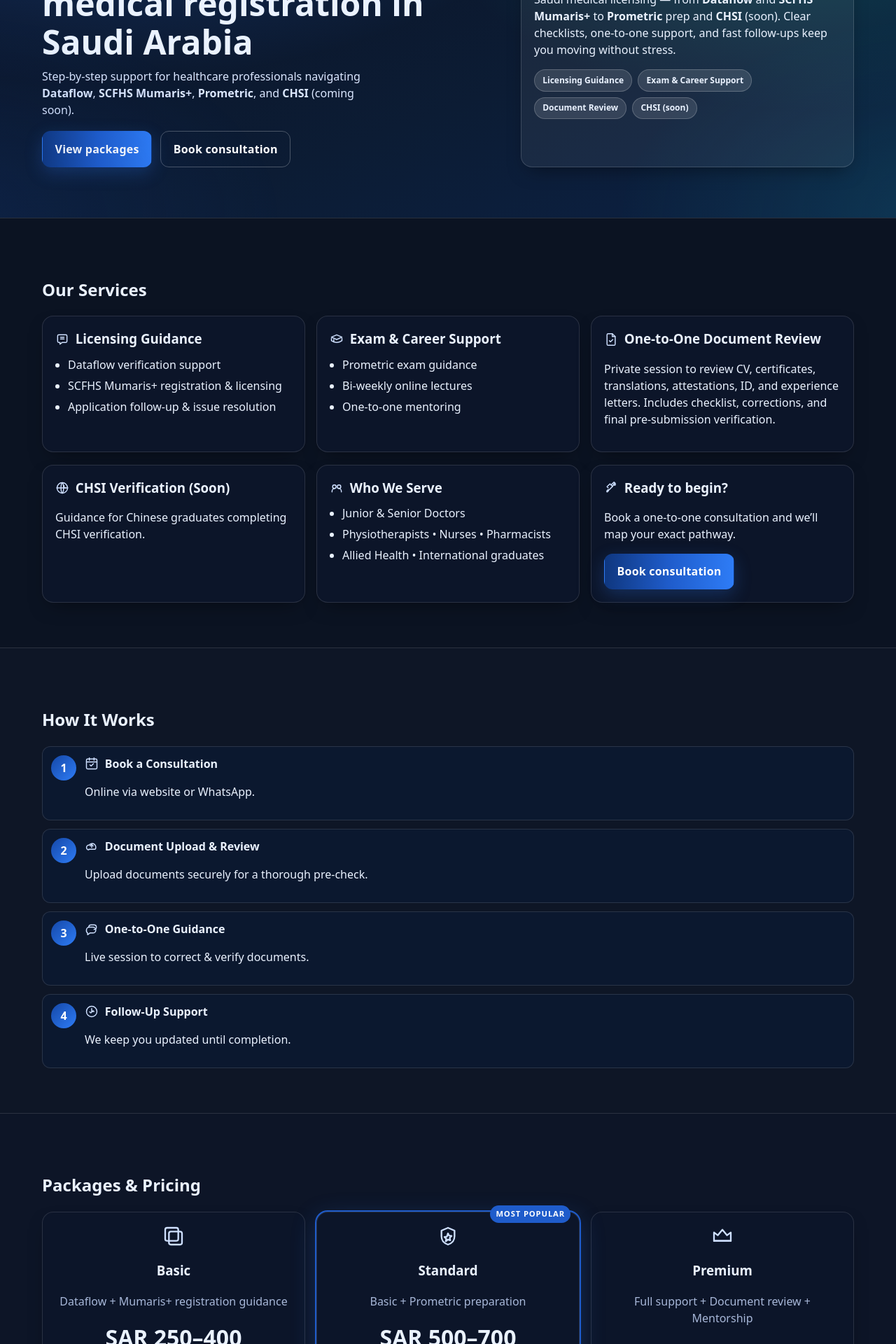
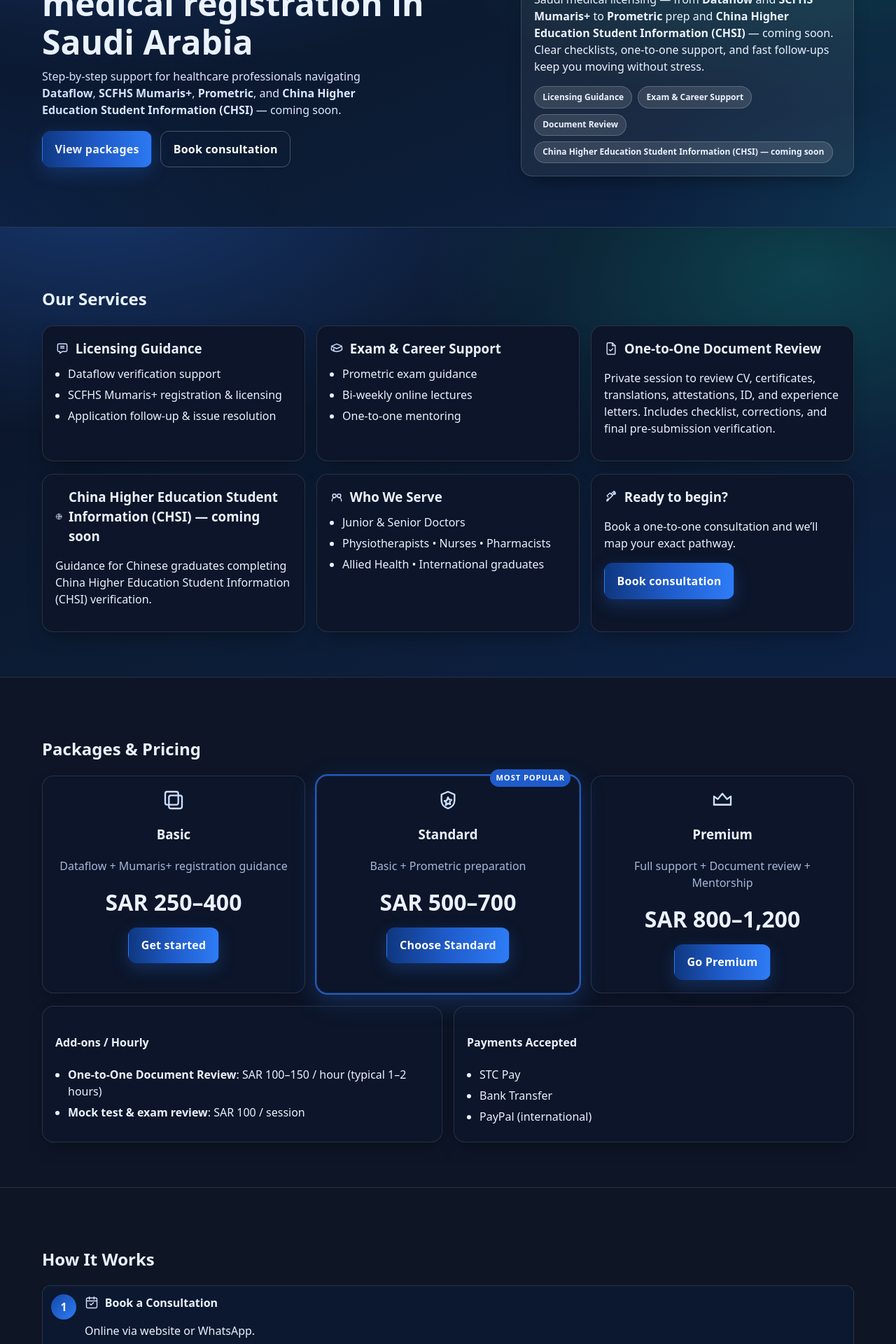
Before and after one commit to mfk4us/drspathway_website, a Next.js app: page / in a window 1280 px wide. Shown: the part 260-2180 px from the top of the page at 70% size. Built offline with nearby package versions, Linux system fonts and the light colour scheme.

Commit message:
feat: Update content for CHSI support and add FAQs section with styling

```diff
--- a/src/app/page.tsx
+++ b/src/app/page.tsx
@@ -77,7 +77,7 @@
             </h1>
             <p className="lead">
               Step‑by‑step support for healthcare professionals navigating <b>Dataflow</b>,{" "}
-              <b>SCFHS Mumaris+</b>, <b>Prometric</b>, and <b>CHSI</b> (coming soon).
+              <b>SCFHS Mumaris+</b>, <b>Prometric</b>, and <b>China Higher Education Student Information (CHSI)</b> — coming soon.
             </p>
             <div className="cta-row">
               <a href="#packages" className="btn btn--primary">View packages</a>
@@ -89,14 +89,14 @@
             <h3>Quick intro</h3>
             <p>
               We guide healthcare professionals through every step of Saudi medical licensing —
-              from <b>Dataflow</b> and <b>SCFHS Mumaris+</b> to <b>Prometric</b> prep and <b>CHSI</b> (soon).
+              from <b>Dataflow</b> and <b>SCFHS Mumaris+</b> to <b>Prometric</b> prep and <b>China Higher Education Student Information (CHSI)</b> — coming soon.
               Clear checklists, one‑to‑one support, and fast follow‑ups keep you moving without stress.
             </p>
             <ul className="chips">
               <li>Licensing Guidance</li>
               <li>Exam & Career Support</li>
               <li>Document Review</li>
-              <li>CHSI (soon)</li>
+              <li>China Higher Education Student Information (CHSI) — coming soon</li>
             </ul>
           </aside>
         </div>
@@ -163,9 +163,9 @@
                   <path d="M12 3c3 3 3 15 0 18c-3-3-3-15 0-18z"/>
                   <path d="M15 8v4h3"/>
                 </svg>
-                <span>CHSI Verification (Soon)</span>
+                <span>China Higher Education Student Information (CHSI) — coming soon</span>
               </h3>
-              <p>Guidance for Chinese graduates completing CHSI verification.</p>
+              <p>Guidance for Chinese graduates completing China Higher Education Student Information (CHSI) verification.</p>
             </article>
             <article className="card reveal">
               <h3 className="icon-title">
@@ -196,6 +196,66 @@
               </h3>
               <p>Book a one‑to‑one consultation and we’ll map your exact pathway.</p>
               <a href="#contact" className="btn btn--primary">Book consultation</a>
+            </article>
+          </div>
+        </div>
+      </section>
+
+
+
+      {/* ===== Packages ===== */}
+      <section id="packages" className="band band--light" aria-labelledby="packages-title">
+        <div className="shell">
+          <h2 id="packages-title">Packages & Pricing</h2>
+          <div className="pricing">
+            <article className="card pricing-card reveal">
+              <svg className="i-lg-stroke" viewBox="0 0 24 24" aria-hidden="true">
+                <rect x="3" y="3" width="14" height="14" rx="2"/>
+                <rect x="7" y="7" width="14" height="14" rx="2"/>
+              </svg>
+              <h3>Basic</h3>
+              <p className="muted">Dataflow + Mumaris+ registration guidance</p>
+              <div className="price">SAR 250–400</div>
+              <a href="#contact" className="btn btn--primary">Get started</a>
+            </article>
+            <article className="card pricing-card featured reveal">
+              <div className="flag">Most Popular</div>
+              <svg className="i-lg-stroke" viewBox="0 0 24 24" aria-hidden="true">
+                <path d="M12 3l7 3v6c0 5-3.5 8-7 9-3.5-1-7-4-7-9V6l7-3z"/>
+                <path d="M12 9l1.2 2.4 2.6.4-1.9 1.9.5 2.7L12 15.6l-2.4 1.8.5-2.7-1.9-1.9 2.6-.4L12 9z"/>
+              </svg>
+              <h3>Standard</h3>
+              <p className="muted">Basic + Prometric preparation</p>
+              <div className="price">SAR 500–700</div>
+              <a href="#contact" className="btn btn--primary">Choose Standard</a>
+            </article>
+            <article className="card pricing-card reveal">
+              <svg className="i-lg-stroke" viewBox="0 0 24 24" aria-hidden="true">
+                <path d="M3 8l4 3 5-6 5 6 4-3v9H3V8z"/>
+                <path d="M3 17h18"/>
+              </svg>
+              <h3>Premium</h3>
+              <p className="muted">Full support + Document review + Mentorship</p>
+              <div className="price">SAR 800–1,200</div>
+              <a href="#contact" className="btn btn--primary">Go Premium</a>
+            </article>
+          </div>
+
+          <div className="cards-2 mt">
+            <article className="card reveal">
+              <h4>Add‑ons / Hourly</h4>
+              <ul className="list">
+                <li><b>One‑to‑One Document Review</b>: SAR 100–150 / hour (typical 1–2 hours)</li>
+                <li><b>Mock test &amp; exam review</b>: SAR 100 / session</li>
+              </ul>
+            </article>
+            <article className="card reveal">
+              <h4>Payments Accepted</h4>
+              <ul className="list">
+                <li>STC Pay</li>
+                <li>Bank Transfer</li>
+                <li>PayPal (international)</li>
+              </ul>
             </article>
           </div>
         </div>
@@ -265,64 +325,6 @@
         </div>
       </section>
 
-      {/* ===== Packages ===== */}
-      <section id="packages" className="band band--light" aria-labelledby="packages-title">
-        <div className="shell">
-          <h2 id="packages-title">Packages & Pricing</h2>
-          <div className="pricing">
-            <article className="card pricing-card reveal">
-              <svg className="i-lg-stroke" viewBox="0 0 24 24" aria-hidden="true">
-                <rect x="3" y="3" width="14" height="14" rx="2"/>
-                <rect x="7" y="7" width="14" height="14" rx="2"/>
-              </svg>
-              <h3>Basic</h3>
-              <p className="muted">Dataflow + Mumaris+ registration guidance</p>
-              <div className="price">SAR 250–400</div>
-              <a href="#contact" className="btn btn--primary">Get started</a>
-            </article>
-            <article className="card pricing-card featured reveal">
-              <div className="flag">Most Popular</div>
-              <svg className="i-lg-stroke" viewBox="0 0 24 24" aria-hidden="true">
-                <path d="M12 3l7 3v6c0 5-3.5 8-7 9-3.5-1-7-4-7-9V6l7-3z"/>
-                <path d="M12 9l1.2 2.4 2.6.4-1.9 1.9.5 2.7L12 15.6l-2.4 1.8.5-2.7-1.9-1.9 2.6-.4L12 9z"/>
-              </svg>
-              <h3>Standard</h3>
-              <p className="muted">Basic + Prometric preparation</p>
-              <div className="price">SAR 500–700</div>
-              <a href="#contact" className="btn btn--primary">Choose Standard</a>
-            </article>
-            <article className="card pricing-card reveal">
-              <svg className="i-lg-stroke" viewBox="0 0 24 24" aria-hidden="true">
-                <path d="M3 8l4 3 5-6 5 6 4-3v9H3V8z"/>
-                <path d="M3 17h18"/>
-              </svg>
-              <h3>Premium</h3>
-              <p className="muted">Full support + Document review + Mentorship</p>
-              <div className="price">SAR 800–1,200</div>
-              <a href="#contact" className="btn btn--primary">Go Premium</a>
-            </article>
-          </div>
-
-          <div className="cards-2 mt">
-            <article className="card reveal">
-              <h4>Add‑ons / Hourly</h4>
-              <ul className="list">
-                <li><b>One‑to‑One Document Review</b>: SAR 100–150 / hour (typical 1–2 hours)</li>
-                <li><b>Mock test &amp; exam review</b>: SAR 100 / session</li>
-              </ul>
-            </article>
-            <article className="card reveal">
-              <h4>Payments Accepted</h4>
-              <ul className="list">
-                <li>STC Pay</li>
-                <li>Bank Transfer</li>
-                <li>PayPal (international)</li>
-              </ul>
-            </article>
-          </div>
-        </div>
-      </section>
-
       {/* ===== Experts ===== */}
       <section id="experts" className="band band--brand" aria-labelledby="experts-title">
         <div className="shell">
@@ -349,6 +351,20 @@
       <section id="testimonials" className="band band--light" aria-labelledby="testimonials-title">
         <div className="shell">
           <h2 id="testimonials-title">Success Stories</h2>
+          <div className="stats reveal">
+            <div className="stat">
+              <div className="num">180+</div>
+              <div className="label">Successful registrations</div>
+            </div>
+            <div className="stat">
+              <div className="num">95%</div>
+              <div className="label">Client satisfaction</div>
+            </div>
+            <div className="stat">
+              <div className="num">350+</div>
+              <div className="label">One‑to‑one consultations</div>
+            </div>
+          </div>
           <div className="cards-2">
             <blockquote className="card quote reveal">
               <p>“Thanks to Dr’s Pathway, I completed my SCFHS registration smoothly and started my practice in Saudi Arabia. Highly recommend!”</p>
@@ -376,8 +392,7 @@
             <p>
               Dr’s Pathway is led by <b>Dr. Saad Khan (MBBS)</b> — trained at <b>Nishtar Hospital, Multan</b>, with further experience at
               <b> Saudi German Hospital, Jeddah</b>, and currently practicing in KSA. We provide clear, step‑by‑step guidance so healthcare
-              professionals can complete <b>Dataflow</b>, <b>SCFHS Mumaris+</b>, and <b>Prometric</b> requirements with confidence. <b>CHSI</b>
-              support for Chinese graduates is launching soon.
+              professionals can complete <b>Dataflow</b>, <b>SCFHS Mumaris+</b>, and <b>Prometric</b> requirements with confidence. <b>China Higher Education Student Information (CHSI)</b> support for Chinese graduates is launching soon.
             </p>
 
             <div className="badge-row">
@@ -421,6 +436,70 @@
         </div>
       </section>
 
+
+      {/* ===== FAQs ===== */}
+      <section id="faqs" className="band band--light" aria-labelledby="faqs-title">
+        <div className="shell">
+          <h2 id="faqs-title">Frequently Asked Questions</h2>
+          <p className="muted" style={{marginTop: 4}}>Quick answers to common questions about licensing, timelines, and our services.</p>
+
+          <div className="faqs">
+            <details className="faq reveal">
+              <summary>
+                How long does the Saudi licensing process usually take?
+              </summary>
+              <div className="answer">
+                Timelines vary by profession and document readiness. Typical ranges are <b>6–10 weeks</b> end‑to‑end if documents are correct. Delays usually come from Dataflow verification or missing attestations. We help you prevent those delays with checklists and pre‑review.
+              </div>
+            </details>
+
+            <details className="faq reveal">
+              <summary>
+                What documents do I need for Dataflow and SCFHS Mumaris+?
+              </summary>
+              <div className="answer">
+                Core items include <b>passport</b>, <b>degree certificates</b>, <b>transcripts</b>, <b>professional license</b> (if applicable), <b>experience letters</b>, and <b>valid ID</b>. We give you a tailored checklist and review each item before submission.
+              </div>
+            </details>
+
+            <details className="faq reveal">
+              <summary>
+                Do you offer one‑to‑one document review only?
+              </summary>
+              <div className="answer">
+                Yes. Our <b>One‑to‑One Document Review</b> is available as a stand‑alone hourly service (SAR 100–150/hr) and is included in the Premium package.
+              </div>
+            </details>
+
+            <details className="faq reveal">
+              <summary>
+                Can you guarantee my SCFHS approval?
+              </summary>
+              <div className="answer">
+                No consultancy can guarantee approval. We provide expert guidance, complete checklists, and proactive follow‑ups to maximize your chance of success.
+              </div>
+            </details>
+
+            <details className="faq reveal">
+              <summary>
+                Do you help with Prometric exam preparation?
+              </summary>
+              <div className="answer">
+                Yes. We offer guidance on exam registration, study plans, and <b>mock test & exam review</b> sessions to get you exam‑ready.
+              </div>
+            </details>
+
+            <details className="faq reveal">
+              <summary>
+                What about Chinese graduates—do you support CHSI?
+              </summary>
+              <div className="answer">
+                <b>China Higher Education Student Information (CHSI)</b> support is coming soon. We’ll publish instructions and provide one‑to‑one assistance once live.
+              </div>
+            </details>
+          </div>
+        </div>
+      </section>
 
       {/* ===== Contact ===== */}
       <section id="contact" className="band band--brand" aria-labelledby="contact-title">
@@ -551,6 +630,16 @@
 
       {/* ===== Styles ===== */}
       <style>{`
+        /* FAQs */
+        .faqs{ display:grid; gap:12px; margin-top:12px; }
+        .faq{ background:#0c1529; border:1px solid var(--border); border-radius:12px; padding:0; box-shadow: var(--shadow); }
+        .faq > summary{ cursor:pointer; list-style:none; padding:14px 16px; font-weight:800; color:#eaf2ff; position:relative; }
+        .faq > summary::-webkit-details-marker{ display:none; }
+        .faq > summary::after{
+          content:""; position:absolute; right:16px; top:50%; width:10px; height:10px; border-right:2px solid #cfe0ff; border-bottom:2px solid #cfe0ff; transform: translateY(-50%) rotate(45deg); transition: transform .2s ease;
+        }
+        .faq[open] > summary::after{ transform: translateY(-50%) rotate(-135deg); }
+        .faq .answer{ padding:0 16px 16px; color:#cfe0ff; }
         /* Reveal on scroll animation */
         .reveal {
           opacity: 0;
@@ -757,7 +846,7 @@
         /* Section bands */
         .band{ padding:64px 0; background: var(--surface); border-top:1px solid var(--border); }
         .band--light{ background: #0D1527; }
-        .band--dark{ background: #0B1322; }
+        .band--dark{ background: var(--grad-hero); }
         .band--brand{ background: linear-gradient(180deg, #0B1424 0%, #0C1C34 60%, #0C2344 100%); }
 
         .grid-2{ display:grid; gap:24px; grid-template-columns:1fr; }
@@ -807,6 +896,13 @@
         .quote p{ color:#e6eeff; }
         .quote cite{ display:block; margin-top:8px; color:var(--muted); font-style:normal; }
 
+        /* Stats (Success counters) */
+        .stats{ display:grid; grid-template-columns:1fr; gap:12px; margin: 6px 0 18px; }
+        @media(min-width: 800px){ .stats{ grid-template-columns: repeat(3, 1fr); } }
+        .stat{ background:#0b182f; border:1px solid var(--border); border-radius:12px; padding:16px; text-align:center; box-shadow: var(--shadow); }
+        .stat .num{ font-size: clamp(1.8rem, 4vw, 2.4rem); font-weight:900; line-height:1; background: linear-gradient(90deg, var(--blue-500), var(--teal-500)); -webkit-background-clip:text; background-clip:text; color: transparent; }
+        .stat .label{ margin-top:6px; color: var(--muted); font-weight:700; letter-spacing:.2px; }
+
         /* Steps */
         .steps{ list-style:none; padding:0; margin:18px 0 0; display:grid; gap:12px; }
         .steps li{ display:flex; gap:12px; background:#0b182f; border:1px solid var(--border); border-radius:12px; padding:12px; }
```
